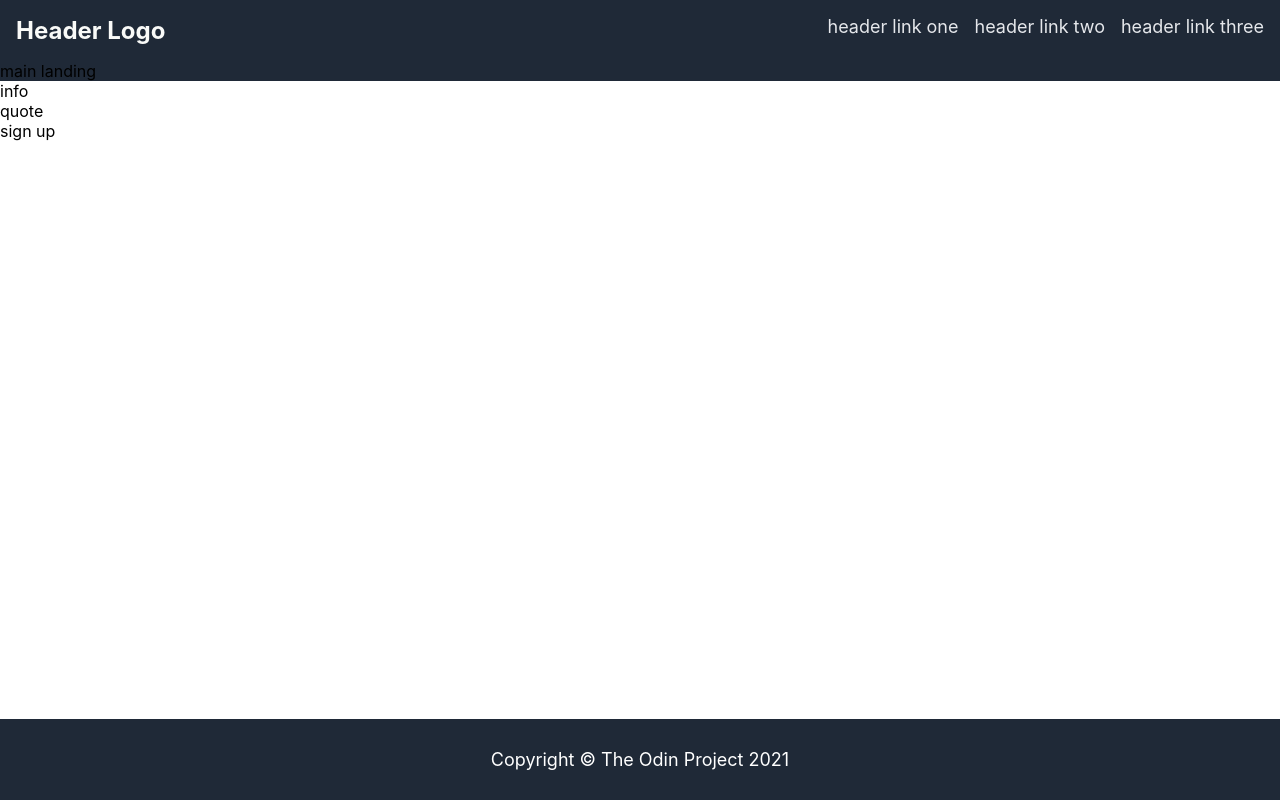
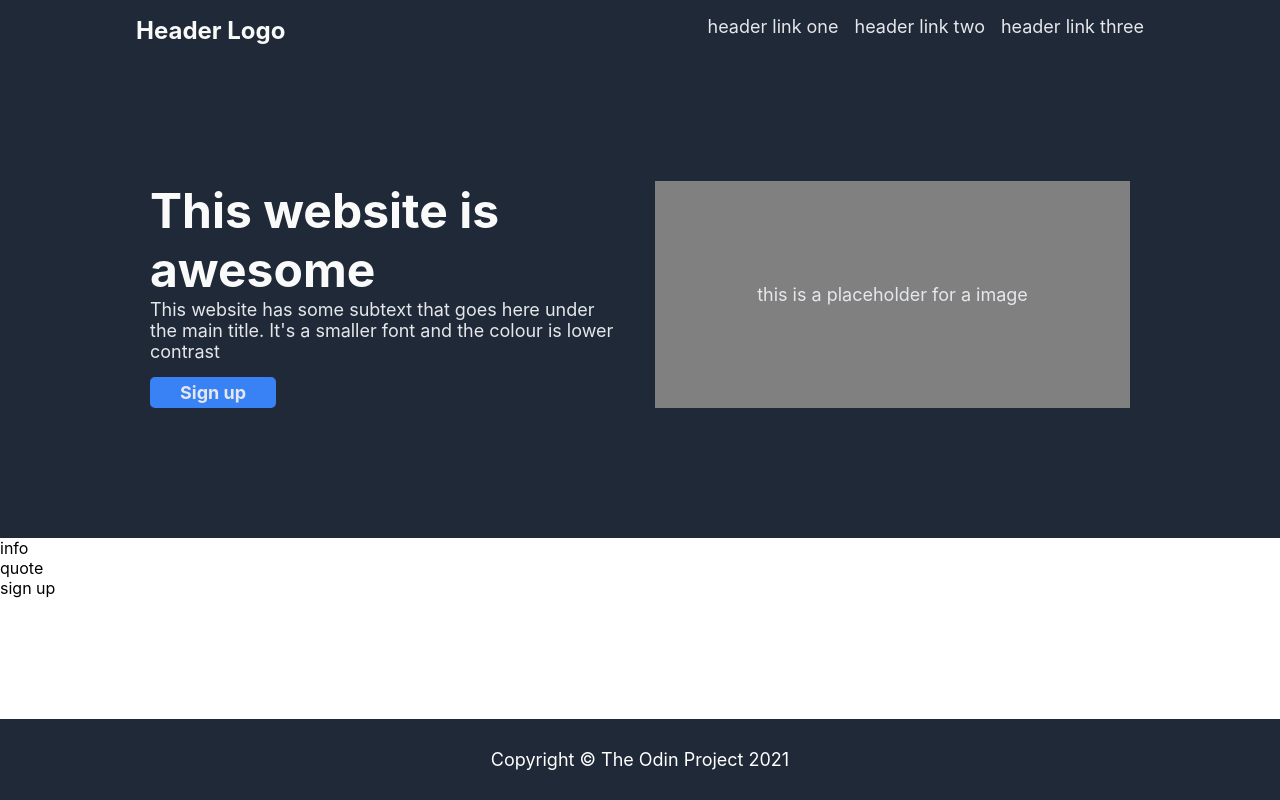
Before and after one commit to Lee-nkoana/landing-page, a plain HTML site: page index.html in a window 1280 px wide. Drawn offline with Linux system fonts and the light colour scheme.

Commit message:
Hero area of landing page completed

```diff
--- a/index.html
+++ b/index.html
@@ -20,7 +20,14 @@
                 </div>
             </div>
             <div class="main-body">
-                main landing
+                <div class="info-box">
+                    <div class="hero-main">This website is awesome</div>
+                    <p>This website has some subtext that goes here under the main title. It's a smaller font and the colour is lower contrast</p>
+                    <div class="button">Sign up</div>
+                </div>
+                <div class="image">
+                    this is a placeholder for a image
+                </div>
             </div>
         </div>
         <div class="info">
--- a/styles.css
+++ b/styles.css
@@ -33,6 +33,8 @@ a{
 
 .hero{
     background-color: #1F2937;
+    padding-left: 120px;
+    padding-right: 120px;
 }
 
 .header{
@@ -46,3 +48,60 @@ a{
     color: #F9FAF8;
     font-weight: bold;
 }
+
+.main-body{
+    display: flex;
+    flex: 1;
+    gap: 30px;
+    margin: 30px;
+    margin-top: 100px;
+    margin-bottom: 100px;
+    padding-top: 20px;
+    padding-bottom: 30px;
+}
+
+.hero-main{
+    font-size: 48px;
+    color: #f9faf9;
+    font-weight: 700;
+}
+
+.info-box{
+    display: flex;
+    flex-wrap: wrap;
+    flex-direction: column;
+    flex: 1;
+}
+
+.image{
+    display: flex;
+    align-items: center;
+    justify-content: center;
+    flex: 1;
+    font-size: 18px;
+    color: #E5E7EB;
+    background-color: grey;
+}
+
+p{
+    font-size: 18px;
+    margin: 0;
+    padding: 0;
+    color: #E5E7EB;
+}
+
+.button{
+    background-color: #3882f6;
+    border-radius: 5px;
+    color: #E5E7EB;
+    font-size: 18px;
+    font-weight: bold;
+    display: flex;
+    align-items: center;
+    justify-content: center;
+    width: fit-content;
+    margin-top: 15px;
+    padding: 5px;
+    padding-left: 30px;
+    padding-right: 30px;
+}
```
